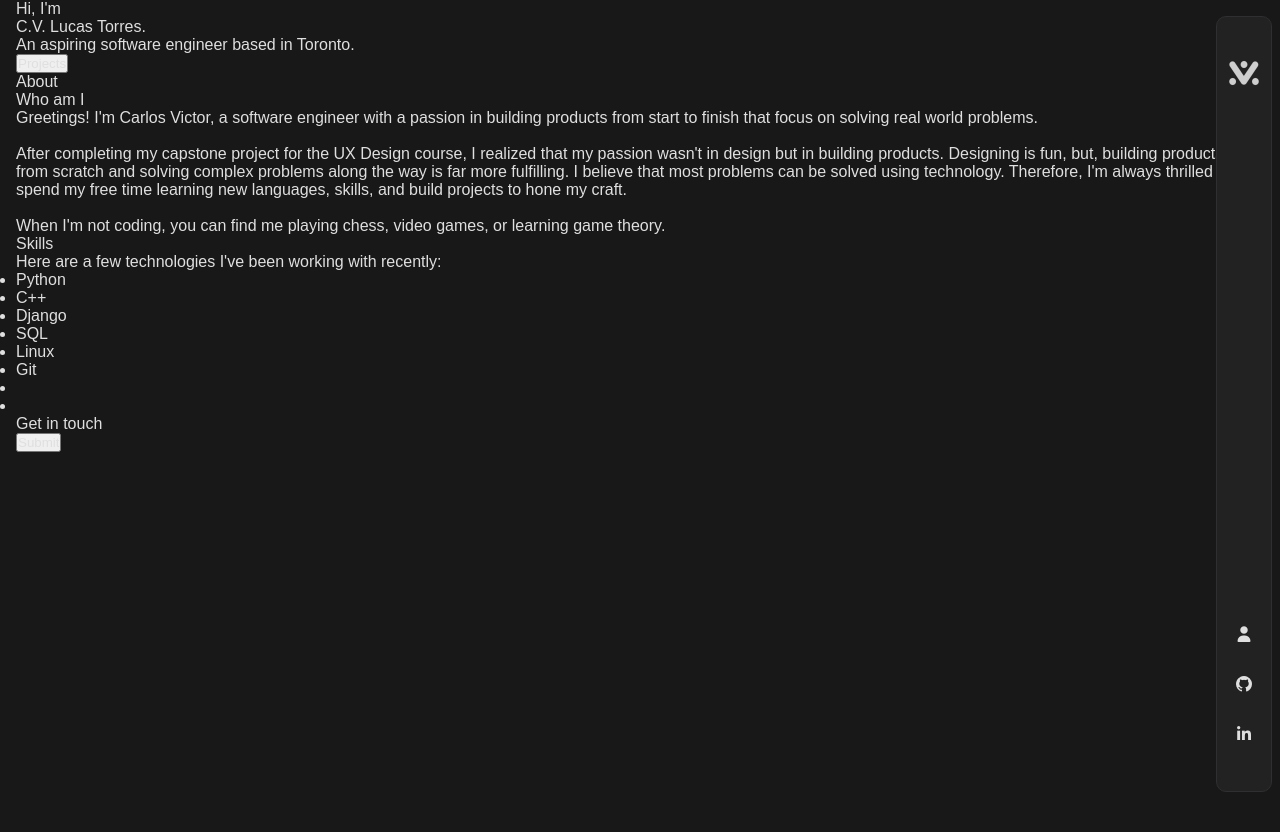
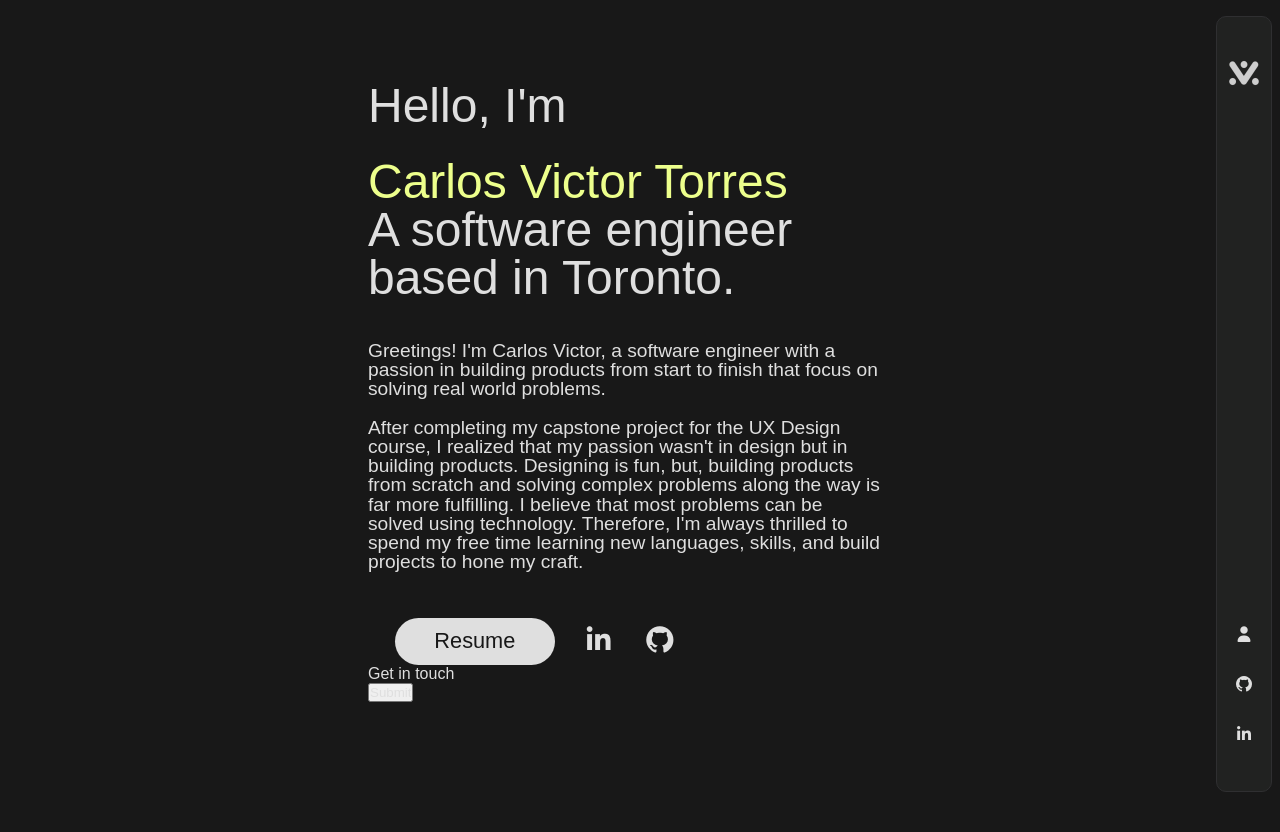
Before and after one commit to imcarlosvictor/Portfolio-2026, a Django app: page /about/ in a window 1280 px wide. Before the commit the page ends 792 px from the top, so only its background shows below. Run offline with Django 4.2, Linux system fonts and the light colour scheme; some libraries are stand-ins or nearby versions; some web fonts are replaced.

Commit message:
Fixed styling and display for about me section

```diff
--- a/Portfolio-2026/project/mysite/portfolio/static/css/styles.css
+++ b/Portfolio-2026/project/mysite/portfolio/static/css/styles.css
@@ -34,7 +34,6 @@
 	background-size: 400% 400%;
 	height: 100vh;
     background: var(--black);
-    /* background: linear-gradient(-45deg, var(--gd1), var(--gd2), var(--gd3)); */
 }
 
 /* ------------------------------------------------------------------------------- */
@@ -145,3 +144,62 @@
 /* ------------------------------------------------------------------------------- */
 /* ABOUT ME SECTION */
 /* ------------------------------------------------------------------------------- */
+.about-me-section {
+    width: 90vw;
+    height: 90vh;
+    margin: 2em;
+    padding: 2em 20em;
+    display: grid;
+    justify-content: center;
+    align-items: center;
+    /* background: gray; */
+}
+
+.introduction {
+    font-size: 3em;
+    line-height: 1em;
+}
+
+.my-name {
+    margin-top: .6em;
+    color: var(--soft-neon-yellow);
+}
+
+.about-me-content {
+    display: grid;
+    justify-content: center;
+    align-items: center;
+}
+
+.about-me-description {
+    margin-top: 2em;
+    font-size: 1.2em;
+    line-height: 1em;
+}
+
+.about-me-socials {
+    margin-top: 1.7em;
+    display: flex;
+    gap: 1em;
+    font-size: 1.7em;
+    padding-left: 1em;
+    align-items: center;
+}
+
+#button-resume {
+    background: var(--white);
+    color: var(--black);
+    border: none;
+    padding: .5em 1.8em;
+    border-radius: 30px;
+    cursor: pointer;
+    font-size: .8em;
+    font-weight: 500;
+}
+
+#button-resume:hover {
+    background: var(--soft-neon-yellow);
+}
+
+#button-linkedin-about-me, #button-github-about-me {
+}
--- a/Portfolio-2026/project/mysite/portfolio/templates/pages/about.html
+++ b/Portfolio-2026/project/mysite/portfolio/templates/pages/about.html
@@ -2,26 +2,19 @@
 
 {% block content %}
 <body>
+    <div class="about-me-section">
+        <div class="about-me-content">
             <div class="landing-page-section">
                 <div class="introduction">
-            <!-- <h1 class="my-name">Lucas Torres</h1> -->
-            <p class="intro">Hi, I'm</p>
-            <p class="my-name">C.V. Lucas Torres.</p>
-            <p class="aspiration">An aspiring <span id="profession">software engineer</span> based in Toronto.</p>
-            <div class="info">
-                <a href="#project-header"><button id="to-projects">Projects</button></a>
-            </div>
+                    <p class="intro">Hello, I'm</p>
+                    <p class="my-name">Carlos Victor Torres</p>
+                    <p class="aspiration">A <span id="profession">software engineer</span> based in Toronto.</p>
                 </div>
             </div>
 
             <div class="about-section">
-        <div class="section-headers" id="about-header">
-            <p>About</p>
-        </div>
-
                 <div class="section-content">
-            <div id="about-me-content">
-                <p class="section-title section-about-me">Who am I</p>
+                    <div class="about-me-description">
                         <p>
                             Greetings! I'm Carlos Victor, a software engineer with a passion in building products from start to finish that focus on solving real world problems.
                             <br>
@@ -29,13 +22,9 @@
 
                             After completing my capstone project for the UX Design course, I realized that my passion wasn't in design but in building products. Designing is fun, but, building products from scratch and solving complex problems along the way is far more fulfilling. I believe that most problems can be solved using technology. Therefore, I'm always thrilled to spend my free time learning new languages, skills, and build projects to hone my craft.
 
-                    <br>
-                    <br>
-                    When I'm not coding, you can find me playing chess, video games, or learning game theory.
                         </p>
                     </div>
-            <div class="skill-section">
-                <p class="section-title section-skills">Skills</p>
+                    <!-- <div class="skill-section">
                         <p>Here are a few technologies I've been working with recently:</p>
                         <div class="skills">
                             <ul>
@@ -49,24 +38,21 @@
                                 <li>Git</li>
                             </ul>
                         </div>
-            </div>
+                    </div> -->
                 </div>
 
-        <div class="socials">
-            <ul>
-                <li>
+                <div class="about-me-socials">
+                    <a href="#">
+                        <button id="button-resume">Resume</button>
+                    </a>
                     <a href="https://www.linkedin.com/in/cvlucastorres/" target="_blank" rel="noopener noreferrer"
                         class="socials linkedin">
-                        <i class='bx bxl-linkedin-square icons' id="linkedin-btn"></i>
+                        <i class='fa-brands fa-linkedin-in' id="button-linkedin-about-me"></i>
                     </a>
-                </li>
-                <li>
                     <a href="https://github.com/imcvlucas" target="_blank" rel="noopener noreferrer"
                         class="socials github">
-                        <i class='bx bxl-github icons' id="github-btn"></i>
+                        <i class='fa-brands fa-github' id="button-github-about-me"></i>
                     </a>
-                </li>
-            </ul>
                 </div>
 
                 <div class="contact-section">
@@ -87,6 +73,9 @@
                     </div>
                 </div>
             </div>
+
+        </div>
+    </div>
 </body>
 
 {% endblock %}
```
Lines whose indentation alone changed are shown as unchanged.
